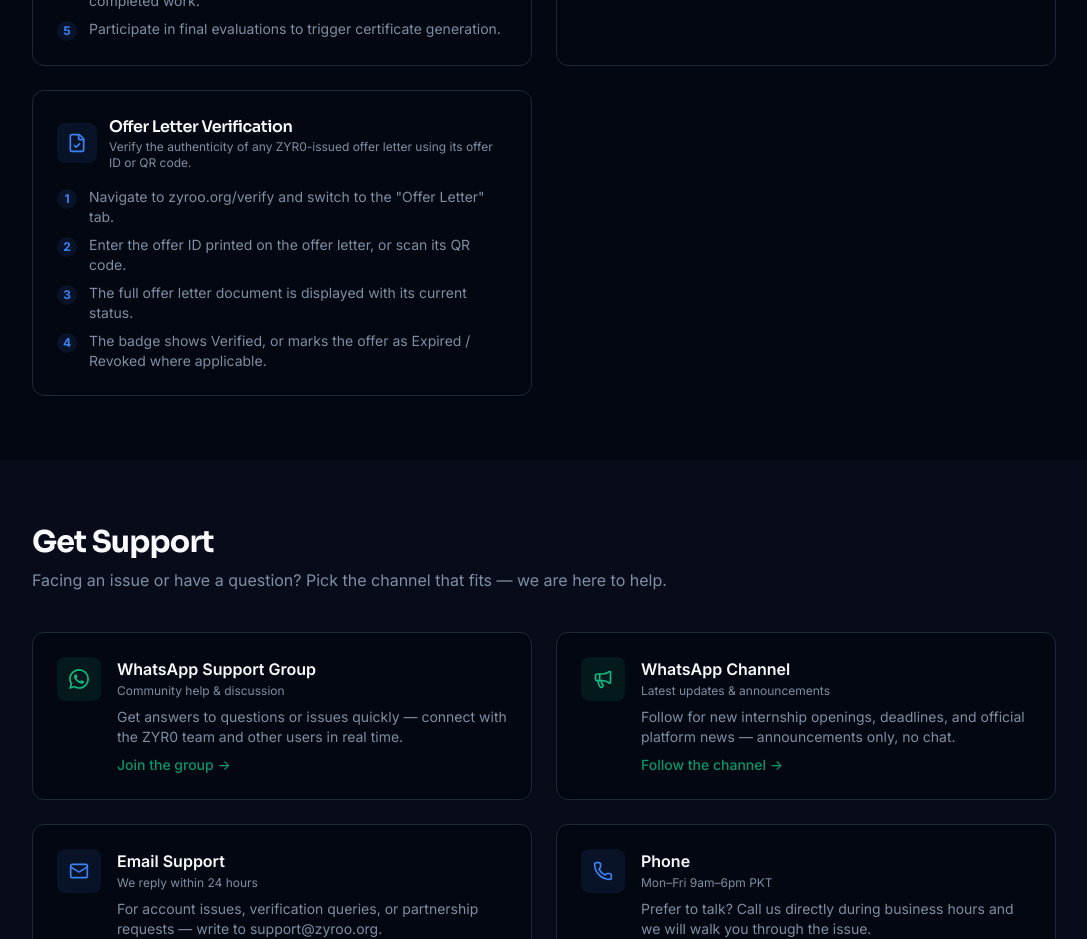
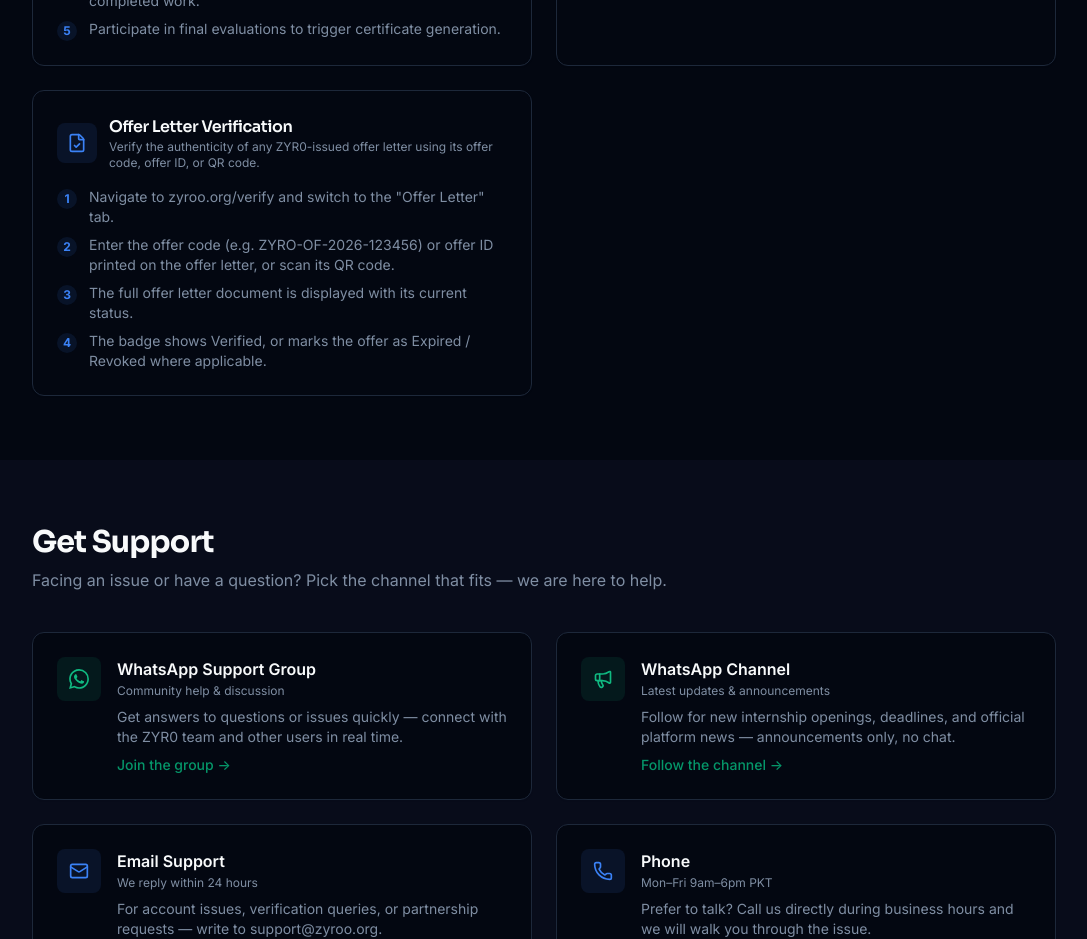
Before and after one commit to ilyaskhan12Q/ZYR0, a React (Vite) app in the folder app/: page /help in a window 1280 px wide. Shown: the part 1360-2299 px from the top of the page, without its empty margins (96-1183 px from the left). Built offline with nearby package versions, Linux system fonts and the light colour scheme; no server answers; the database is empty.

Commit message:
docs(offer-codes): document offer code verification in FAQ, Help Center, and CHANGELOG

```diff
--- a/app/src/pages/public/FAQ.tsx
+++ b/app/src/pages/public/FAQ.tsx
@@ -44,7 +44,7 @@ const faqData: FAQCategory[] = [
       },
       {
         q: 'How are offer letters verified?',
-        a: 'Every offer letter issued through ZYR0 carries a unique offer ID and a scannable QR code. Anyone can verify the authenticity of an offer letter at zyroo.org/verify — switch to the "Offer Letter" tab and enter the offer ID, or simply scan the QR code printed on the document. The page shows the offer\'s current status, including accepted, rejected, expired, or revoked.',
+        a: 'Every offer letter issued through ZYR0 carries a unique offer code (e.g. ZYRO-OF-2026-123456), a unique offer ID, and a scannable QR code. Anyone can verify the authenticity of an offer letter at zyroo.org/verify — switch to the "Offer Letter" tab and enter either the offer code or offer ID, or simply scan the QR code printed on the document. The page shows the offer\'s current status, including accepted, rejected, expired, or revoked.',
       },
       {
         q: 'Can I apply to multiple internships at once?',
--- a/app/src/pages/public/HelpCenter.tsx
+++ b/app/src/pages/public/HelpCenter.tsx
@@ -56,10 +56,10 @@ const guides = [
   {
     icon: FileCheck,
     title: 'Offer Letter Verification',
-    desc: 'Verify the authenticity of any ZYR0-issued offer letter using its offer ID or QR code.',
+    desc: 'Verify the authenticity of any ZYR0-issued offer letter using its offer code, offer ID, or QR code.',
     steps: [
       'Navigate to zyroo.org/verify and switch to the "Offer Letter" tab.',
-      'Enter the offer ID printed on the offer letter, or scan its QR code.',
+      'Enter the offer code (e.g. ZYRO-OF-2026-123456) or offer ID printed on the offer letter, or scan its QR code.',
       'The full offer letter document is displayed with its current status.',
       'The badge shows Verified, or marks the offer as Expired / Revoked where applicable.',
     ],
```
Also changed, not shown: 1 other file (tests, documents, lock files or other folders).
